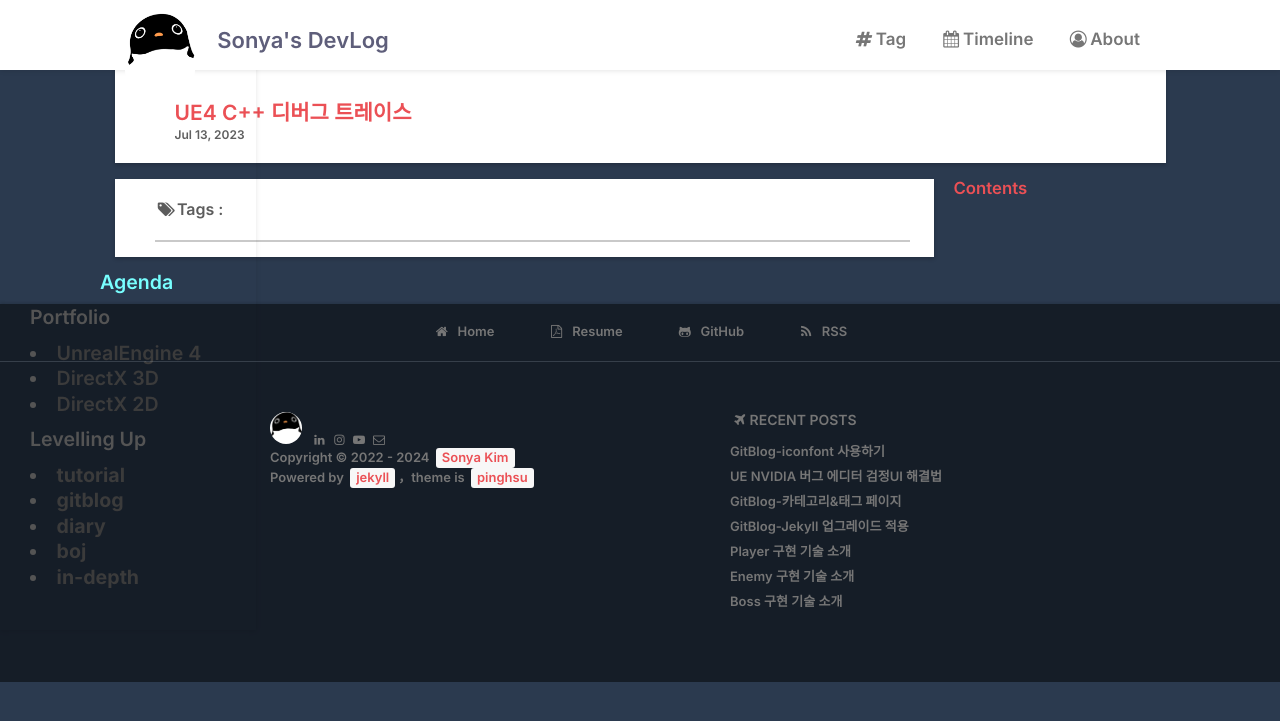
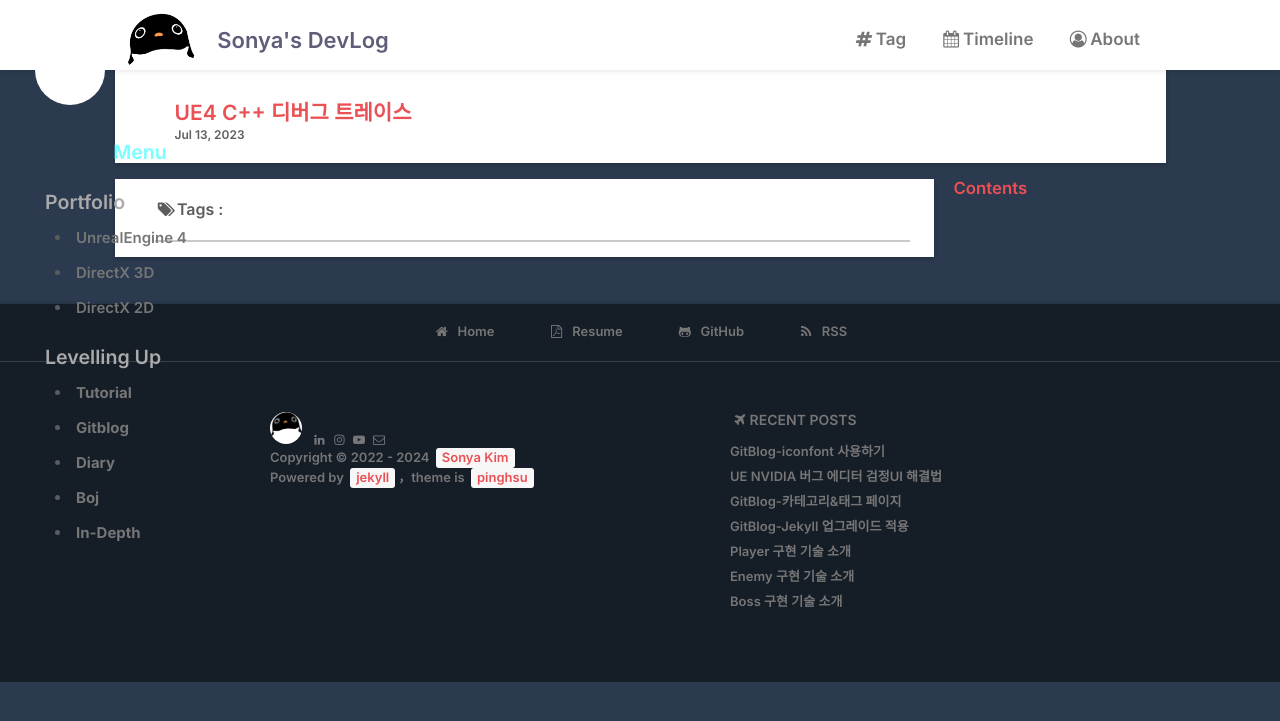
Before and after one commit to ssonsonya/ssonsonya.github.io, a Jekyll site: the page built from _posts/2023-07-13-UE4-StepByStep-051.md, in a window 1280 px wide. Shown: the top 721 px of the page. Built offline with Jekyll 4.4.1, drawn with Linux system fonts in a browser that asks for light colours; nearby versions of some CDN libraries; some web fonts are replaced; comment, search, counter and statistics services are not loaded.

Commit message:
[ Style ] Sidebar Positioning

```diff
--- a/_includes/header.html
+++ b/_includes/header.html
@@ -1,4 +1,7 @@
 <header id="header" class="header bg-white">
+    <div class="sidebar-button-container">
+          {% include sidebar.html %}
+    </div>
     <div class="navbar-container">
         <a href="{{ '/' | prepend: site.baseurl }}" class="navbar-logo">
             <img src="{{ '/style/image/logo.png' | prepend: site.baseurl }}" alt="{{ site.title }}" />
@@ -19,7 +22,5 @@
                 <li><a href="{{ '/about' | prepend: site.baseurl }}"><span class='iconfont icon-user'></span></a></li>
             </ul>
         </div>
-        <div class="sidebar-button-container">
-        </div>
     </div>
 </header>
--- a/_includes/sidebar.html
+++ b/_includes/sidebar.html
@@ -1,7 +1,7 @@
-<sidebar id="sidebar" class="sidebar">
+<sidebar class="sidebar">
 
   <div class="meta-item meta-posts">
-    <h2 class="meta-title">Agenda</h2>
+    <h2 class="meta-title">Menu</h2>
     <h3 class="meta-sublist">Portfolio</h3>
     <div class="meta-item">
       <li>
--- a/_layouts/default.html
+++ b/_layouts/default.html
@@ -4,8 +4,6 @@
 {% include head.html %}
 
 <body class="bg-blue" gtools_scp_screen_capture_injected="true">
-
-  {% include sidebar.html %}
 
   {% include header.html %}
 
```
Also changed, not shown: style/css/style.min.css.
